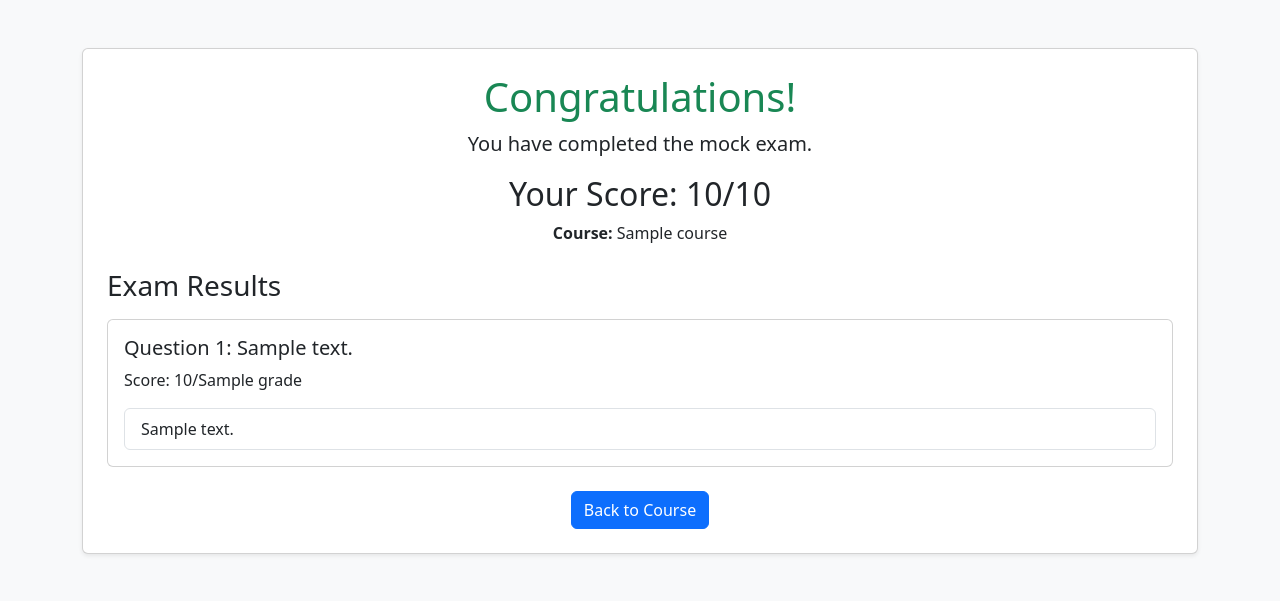
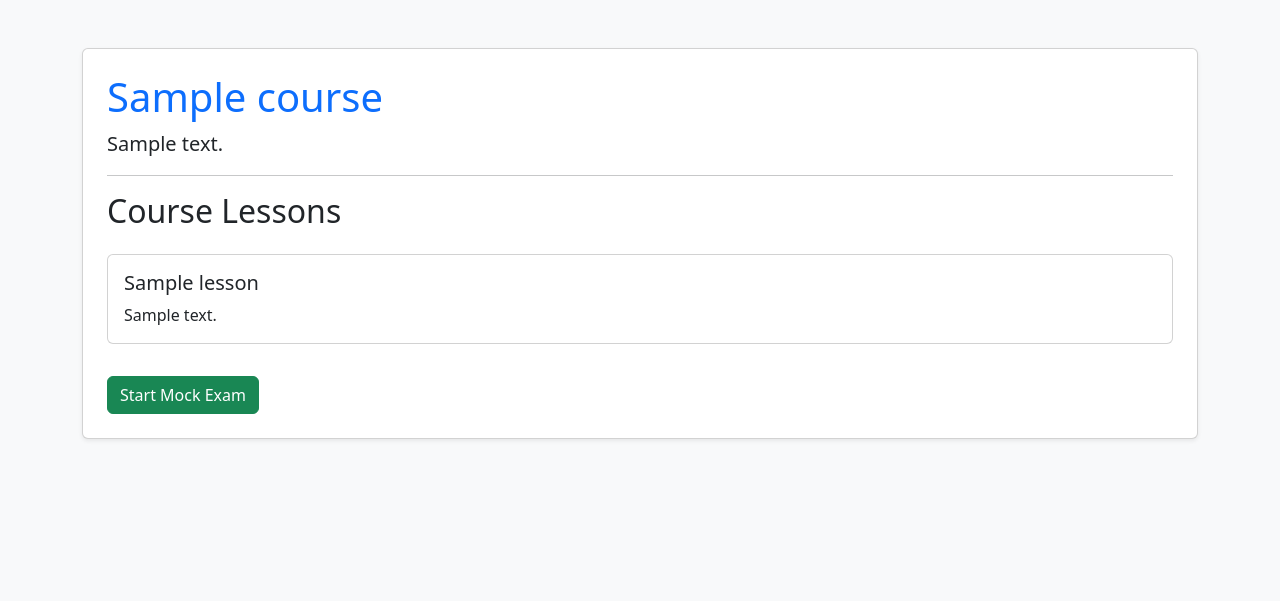
Before and after one commit to anikeett06/tfjzl-final-cloud-app-with-database, a Django app: template onlinecourse/templates/onlinecourse/course_details_bootstrap.html in a window 1280 px wide. Shown: the part 56-657 px from the top of the page. Run offline with Django 3.2, Linux system fonts and the light colour scheme; the template is opened without the code that fills it: most values are stand-ins (such as "Sample title", 1, 10 or a date in 2020).

Commit message:
Update course_details_bootstrap.html

```diff
--- a/onlinecourse/templates/onlinecourse/course_details_bootstrap.html
+++ b/onlinecourse/templates/onlinecourse/course_details_bootstrap.html
@@ -3,74 +3,65 @@
 <head>
     <meta charset="UTF-8">
     <meta name="viewport" content="width=device-width, initial-scale=1">
-    <title>Exam Results - {{ course.name }}</title>
+    <title>{{ course.name }} - Course Details</title>
+
+    <!-- Bootstrap CSS -->
     <link
         href="https://cdn.jsdelivr.net/npm/bootstrap@5.3.3/dist/css/bootstrap.min.css"
         rel="stylesheet"
     >
 </head>
+
 <body class="bg-light">
-    <nav class="navbar navbar-dark bg-primary">
+
+    <nav class="navbar navbar-expand-lg navbar-dark bg-primary">
         <div class="container">
             <a class="navbar-brand" href="#">OnlineCourse</a>
         </div>
     </nav>
 
-    <main class="container py-5">
+    <div class="container py-5">
         <div class="card shadow-sm">
             <div class="card-body p-4">
-                <div class="text-center mb-4">
-                    <h1 class="text-success">Congratulations!</h1>
-                    <p class="lead">You have completed the mock exam.</p>
-                    <h2>Your Score: {{ score }}/{{ max_score }}</h2>
-                    <p><strong>Course:</strong> {{ course.name }}</p>
-                </div>
 
-                <h3 class="mb-3">Exam Results</h3>
+                <!-- Course name -->
+                <h1 class="text-primary">{{ course.name }}</h1>
 
-                {% for result in results %}
+                <!-- Course description -->
+                <p class="lead">{{ course.description }}</p>
+
+                <hr>
+
+                <!-- Related lessons -->
+                <h2 class="mb-4">Course Lessons</h2>
+
+                {% for lesson in course.lesson_set.all %}
                     <div class="card mb-3">
                         <div class="card-body">
-                            <h5>
-                                Question {{ forloop.counter }}:
-                                {{ result.question.question_text }}
-                            </h5>
-
-                            <p>
-                                Score:
-                                {{ result.question_score }}/{{ result.question.grade }}
-                            </p>
-
-                            <ul class="list-group">
-                                {% for choice in result.choices %}
-                                    <li class="list-group-item
-                                        {% if choice.is_correct %}list-group-item-success{% endif %}">
-                                        {{ choice.choice_text }}
-
-                                        {% if choice.is_correct %}
-                                            <strong> — Correct answer</strong>
-                                        {% endif %}
-
-                                        {% if choice in result.selected_choices %}
-                                            <span class="badge bg-primary">Your answer</span>
-                                        {% endif %}
-                                    </li>
-                                {% endfor %}
-                            </ul>
+                            <h5 class="card-title">{{ lesson.title }}</h5>
+                            <p class="card-text">{{ lesson.content }}</p>
                         </div>
+                    </div>
+                {% empty %}
+                    <div class="alert alert-info">
+                        No lessons are available for this course yet.
                     </div>
                 {% endfor %}
 
-                <div class="text-center mt-4">
-                    <a
-                        href="{% url 'course_details' course.id %}"
-                        class="btn btn-primary"
-                    >
-                        Back to Course
-                    </a>
-                </div>
+                <!-- Start exam -->
+                <a
+                    href="{% url 'submit' course.id %}"
+                    class="btn btn-success mt-3"
+                >
+                    Start Mock Exam
+                </a>
+
             </div>
         </div>
-    </main>
+    </div>
+
+    <script
+        src="https://cdn.jsdelivr.net/npm/bootstrap@5.3.3/dist/js/bootstrap.bundle.min.js">
+    </script>
 </body>
 </html>
```
